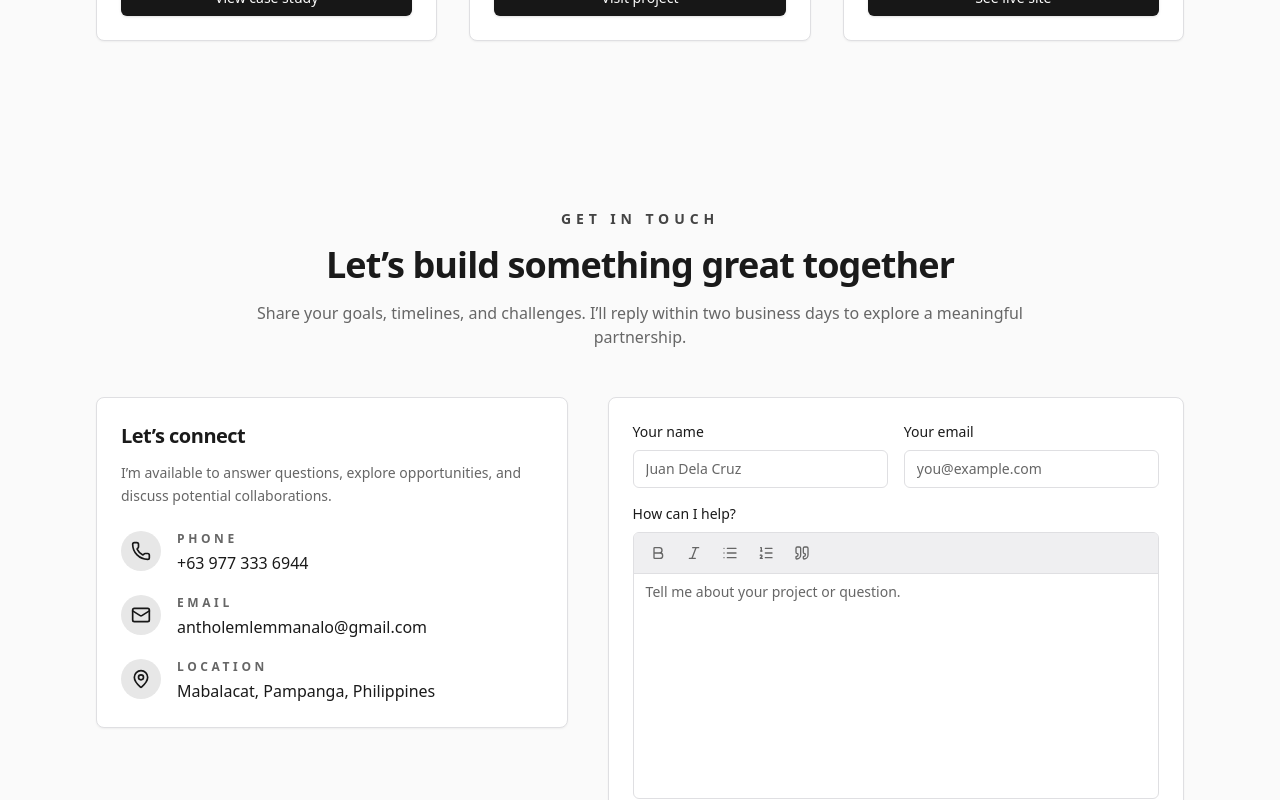
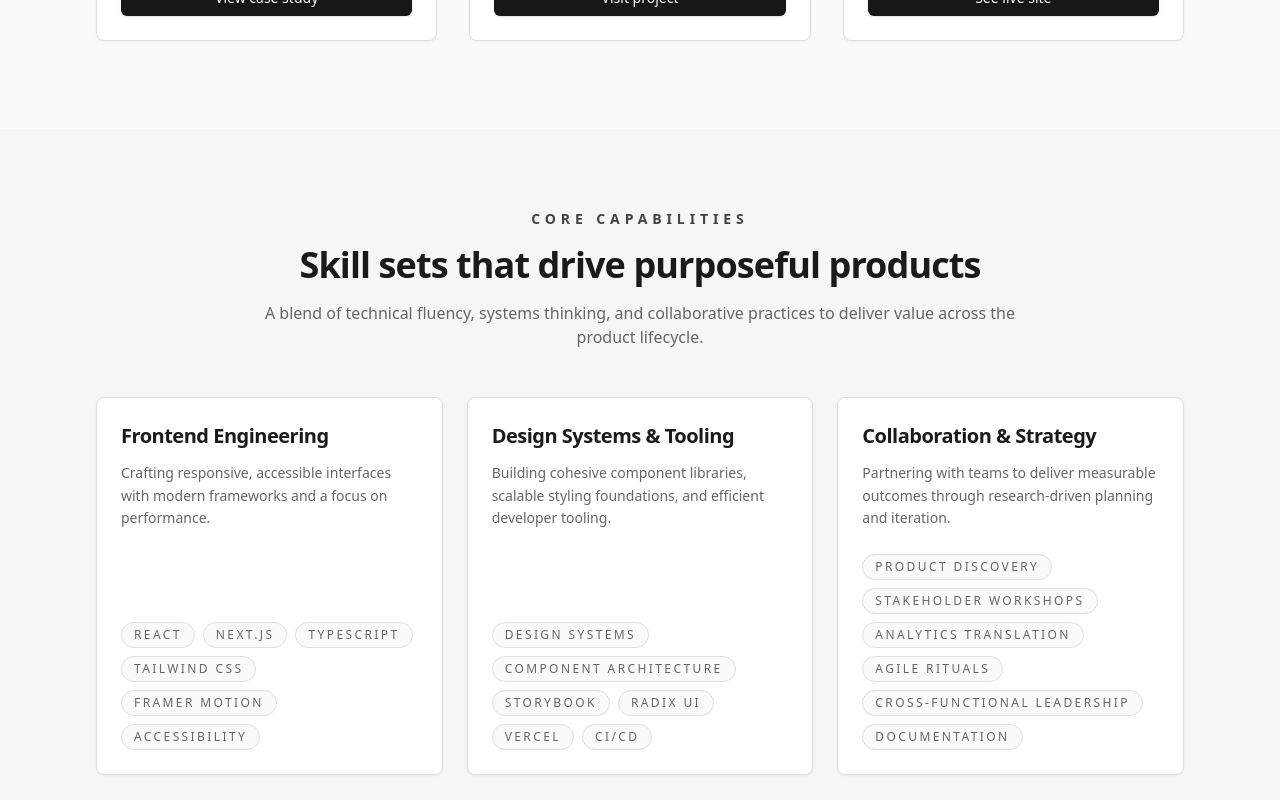
Before and after one commit to Antholem/web-portfolio, a Next.js app: page / in a window 1280 px wide. Shown: the part 800-1600 px from the top of the page. Built offline with nearby package versions, Linux system fonts and the light colour scheme; no server answers.

Commit message:
Add structured skills section

```diff
--- a/src/app/page.tsx
+++ b/src/app/page.tsx
@@ -1,10 +1,12 @@
 import ContactSection from "@/components/contact-section";
 import ProjectsSection from "@/components/projects-section";
+import SkillsSection from "@/components/skills-section";
 
 export default function Home() {
   return (
     <main className="space-y-2">
       <ProjectsSection />
+      <SkillsSection />
       <ContactSection />
     </main>
   );
--- /dev/null
+++ b/src/components/skills-section.tsx
@@ -0,0 +1,89 @@
+import { Card, CardContent, CardDescription, CardHeader, CardTitle } from "@/components/ui/card";
+
+const skillCategories = [
+  {
+    title: "Frontend Engineering",
+    description:
+      "Crafting responsive, accessible interfaces with modern frameworks and a focus on performance.",
+    skills: [
+      "React",
+      "Next.js",
+      "TypeScript",
+      "Tailwind CSS",
+      "Framer Motion",
+      "Accessibility",
+    ],
+  },
+  {
+    title: "Design Systems & Tooling",
+    description:
+      "Building cohesive component libraries, scalable styling foundations, and efficient developer tooling.",
+    skills: [
+      "Design Systems",
+      "Component Architecture",
+      "Storybook",
+      "Radix UI",
+      "Vercel",
+      "CI/CD",
+    ],
+  },
+  {
+    title: "Collaboration & Strategy",
+    description:
+      "Partnering with teams to deliver measurable outcomes through research-driven planning and iteration.",
+    skills: [
+      "Product Discovery",
+      "Stakeholder Workshops",
+      "Analytics Translation",
+      "Agile Rituals",
+      "Cross-functional Leadership",
+      "Documentation",
+    ],
+  },
+] as const;
+
+export default function SkillsSection() {
+  return (
+    <section id="skills" className="bg-muted/30 py-16 lg:py-20">
+      <div className="mx-auto flex max-w-6xl flex-col gap-12 px-4 sm:px-6 lg:px-8">
+        <div className="mx-auto max-w-3xl text-center">
+          <p className="text-sm font-semibold uppercase tracking-[0.35em] text-primary/80">
+            Core capabilities
+          </p>
+          <h2 className="mt-4 text-3xl font-bold tracking-tight text-foreground sm:text-4xl">
+            Skill sets that drive purposeful products
+          </h2>
+          <p className="mt-4 text-base text-muted-foreground">
+            A blend of technical fluency, systems thinking, and collaborative practices to deliver value across the product
+            lifecycle.
+          </p>
+        </div>
+
+        <div className="grid gap-6 md:grid-cols-2 lg:grid-cols-3">
+          {skillCategories.map((category) => (
+            <Card key={category.title} className="flex h-full flex-col">
+              <CardHeader className="space-y-3">
+                <CardTitle className="text-xl text-foreground">{category.title}</CardTitle>
+                <CardDescription className="text-sm leading-relaxed">
+                  {category.description}
+                </CardDescription>
+              </CardHeader>
+              <CardContent className="mt-auto">
+                <ul className="flex flex-wrap gap-2">
+                  {category.skills.map((skill) => (
+                    <li
+                      key={skill}
+                      className="rounded-full border border-border bg-background px-3 py-1 text-xs font-medium uppercase tracking-[0.2em] text-muted-foreground"
+                    >
+                      {skill}
+                    </li>
+                  ))}
+                </ul>
+              </CardContent>
+            </Card>
+          ))}
+        </div>
+      </div>
+    </section>
+  );
+}
```
